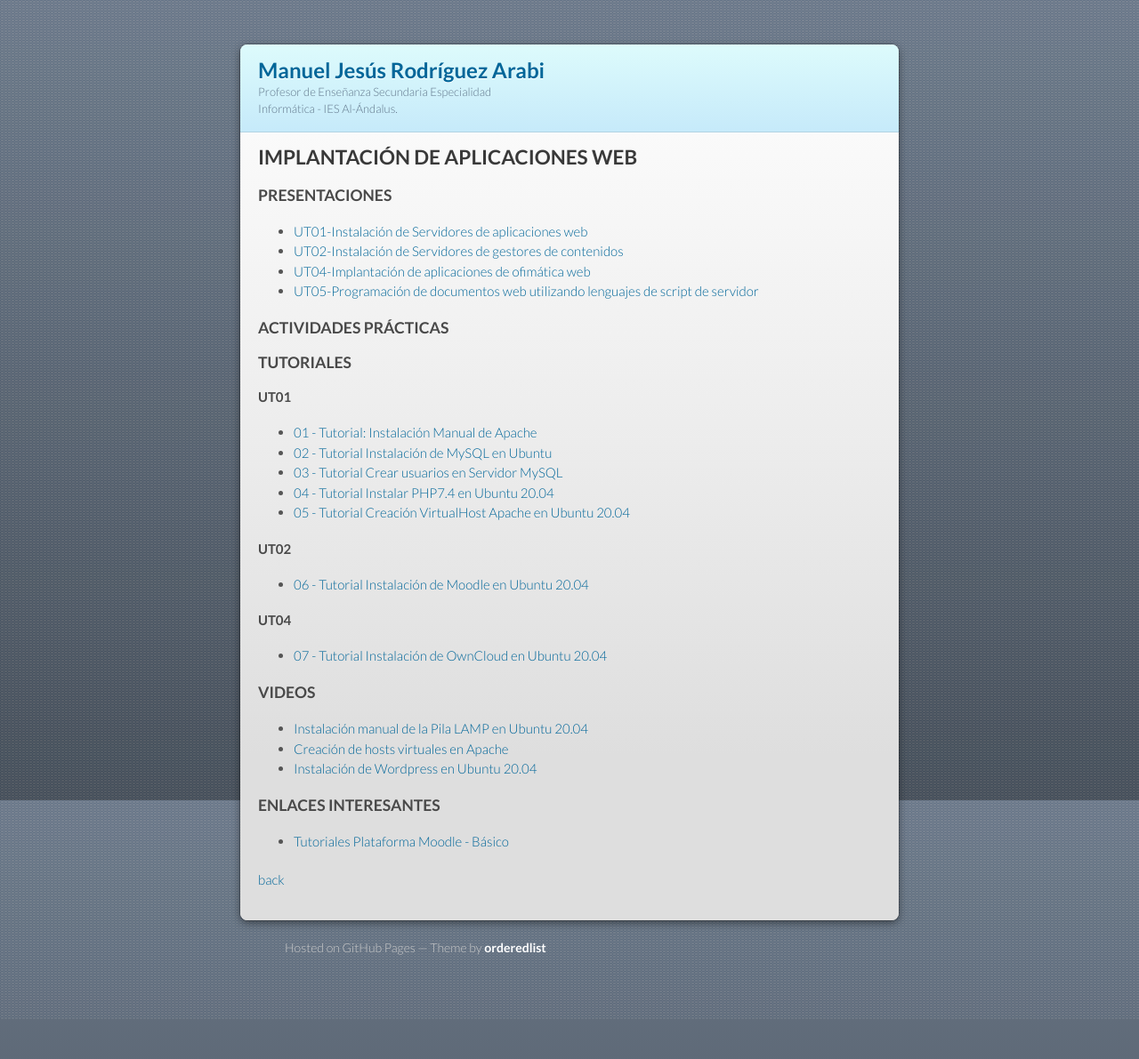
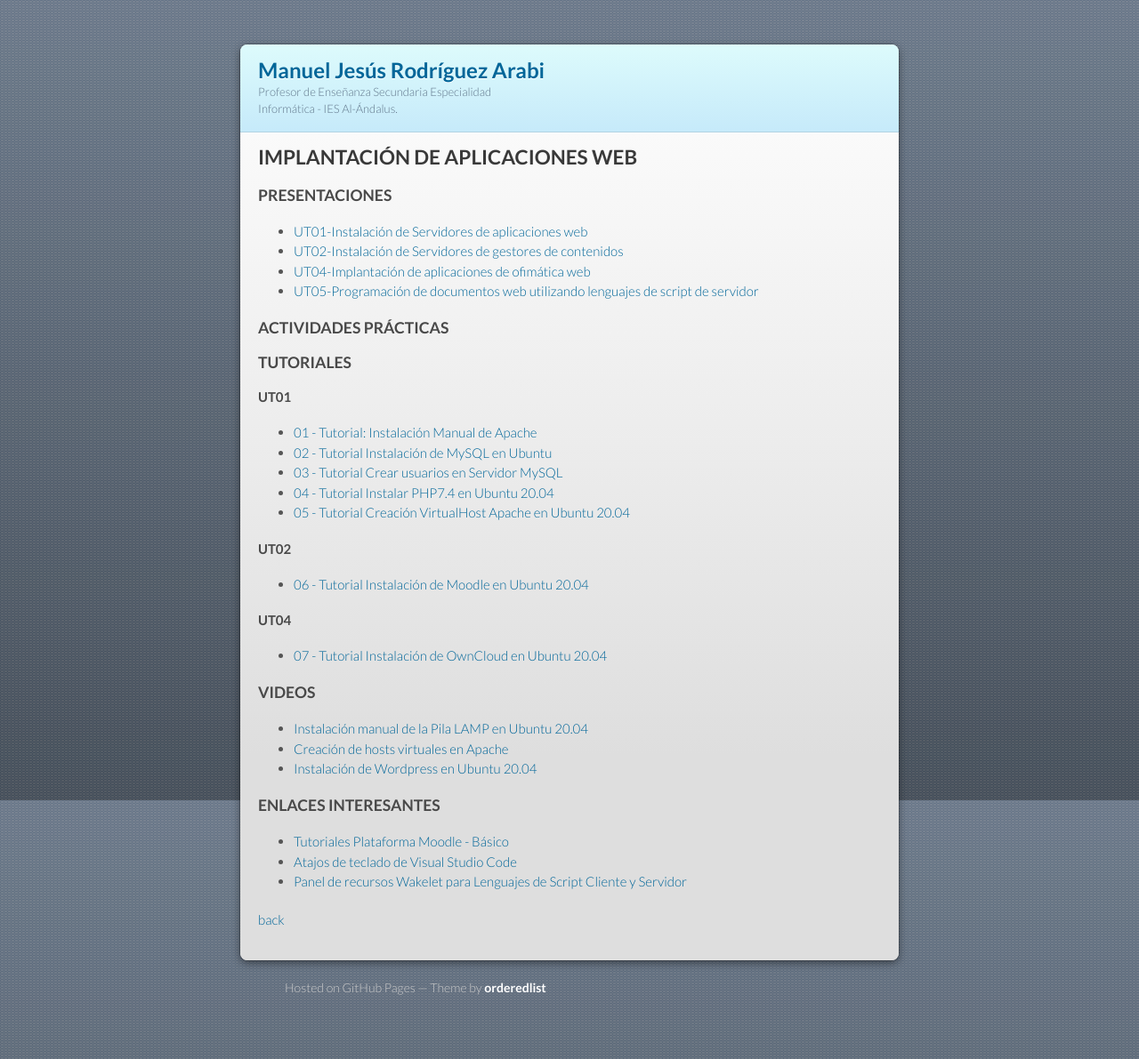
Before and after one commit to mrodara/mrodara.github.io, a Jekyll site: the page built from mods/iaw.md, in a window 1280 px wide. Shown: the whole page at 89% size. Built offline with Jekyll 4.4.1, drawn with Linux system fonts in a browser that asks for light colours; our own code applies the rules of GitHub Pages for plain Markdown files; before the commit the page ends 1146 px from its top, so only the background shows below that.

Commit message:
enlace a panel wakelet lenguajes de script

```diff
--- a/mods/iaw.md
+++ b/mods/iaw.md
@@ -40,5 +40,7 @@ layout: default
 ### ENLACES INTERESANTES
 
 * [Tutoriales Plataforma Moodle - Básico](https://www.youtube.com/watch?v=lSCxLtsekP4&list=PLOKv7lQbNyFZb3FQ253pnRAln_G-sGjF5)
+* [Atajos de teclado de Visual Studio Code](https://code.visualstudio.com/shortcuts/keyboard-shortcuts-windows.pdf)
+* [Panel de recursos Wakelet para Lenguajes de Script Cliente y Servidor](https://wke.lt/w/s/m3_GSo)
 
 [back](https://mrodara.github.io)
```
